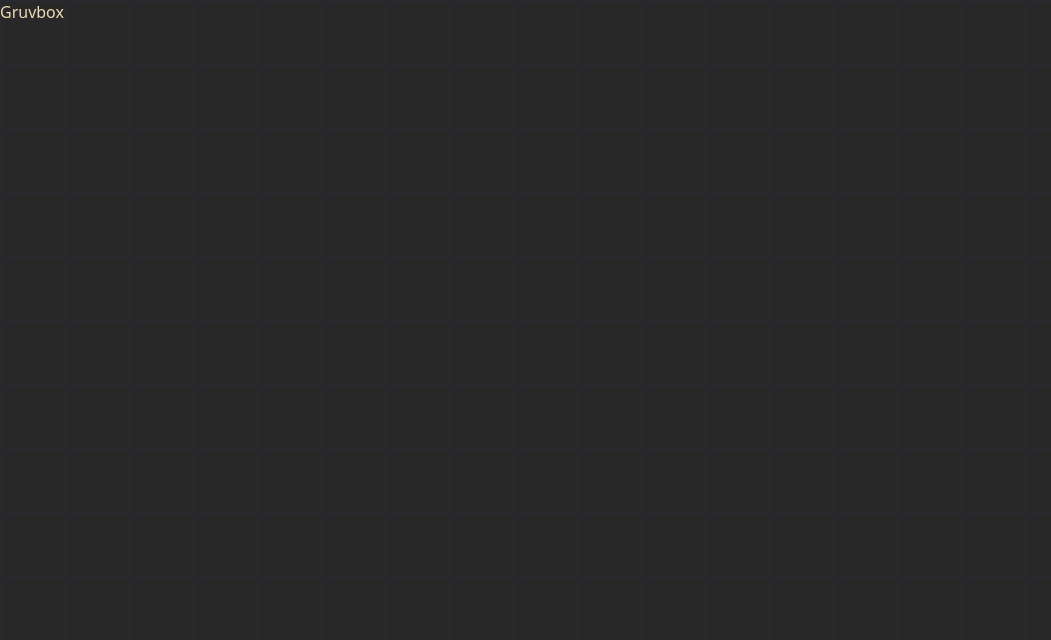
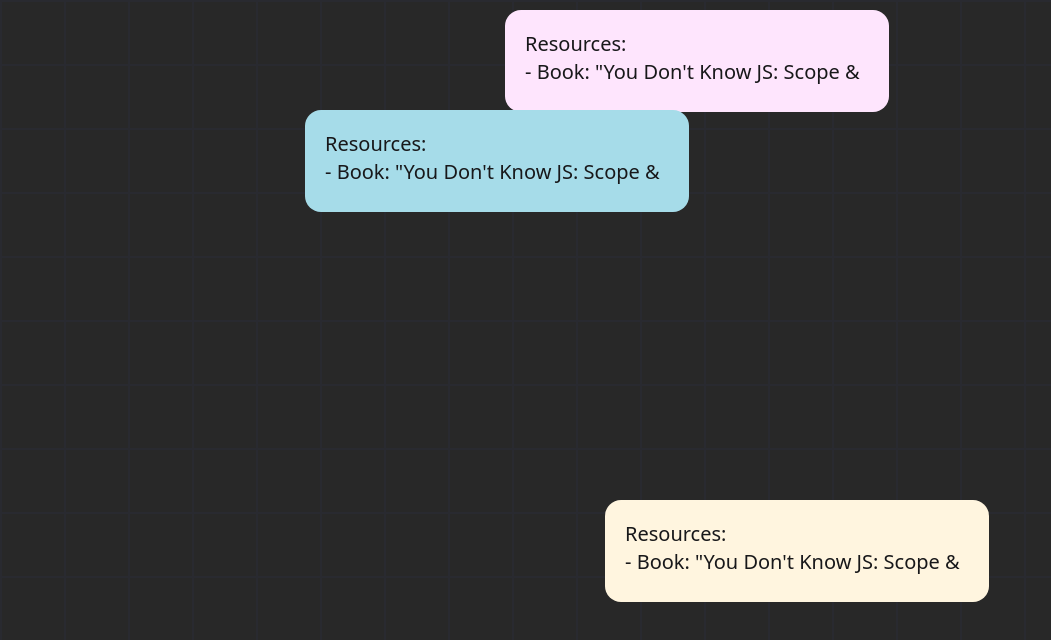
Before and after one commit to leanghok120/slippynotes, a React (Vite) app: page / in a window 1280 px wide. Shown: the top 640 px of the page, without its empty margins (0-1051 px from the left). Built offline with nearby package versions, Linux system fonts and the light colour scheme.

Commit message:
Add dummydata

```diff
--- /dev/null
+++ b/src/assets/dummydata.js
@@ -0,0 +1,41 @@
+export const dummydata = [
+  {
+    $id: 1,
+    body: JSON.stringify(
+      'Resources:\n- Book: "You Don\'t Know JS: Scope & Closures" by Kyle Simpson.\n\n- Online Course: "JavaScript Patterns" on Udemy.\n\n- Articles:\n"Understanding JavaScript Closures" on Medium.\n\n"Mastering JavaScript Modules" on Dev.to.',
+    ),
+    colors: JSON.stringify({
+      id: "color-purple",
+      colorHeader: "#FED0FD",
+      colorBody: "#FEE5FD",
+      colorText: "#18181A",
+    }),
+    position: JSON.stringify({ x: 505, y: 10 }),
+  },
+  {
+    $id: 2,
+    body: JSON.stringify(
+      'Resources:\n- Book: "You Don\'t Know JS: Scope & Closures" by Kyle Simpson.\n\n- Online Course: "JavaScript Patterns" on Udemy.\n\n- Articles:\n"Understanding JavaScript Closures" on Medium.\n\n"Mastering JavaScript Modules" on Dev.to.',
+    ),
+    colors: JSON.stringify({
+      id: "color-blue",
+      colorHeader: "#9BD1DE",
+      colorBody: "#A6DCE9",
+      colorText: "#18181A",
+    }),
+    position: JSON.stringify({ x: 305, y: 110 }),
+  },
+  {
+    $id: 3,
+    body: JSON.stringify(
+      'Resources:\n- Book: "You Don\'t Know JS: Scope & Closures" by Kyle Simpson.\n\n- Online Course: "JavaScript Patterns" on Udemy.\n\n- Articles:\n"Understanding JavaScript Closures" on Medium.\n\n"Mastering JavaScript Modules" on Dev.to.',
+    ),
+    colors: JSON.stringify({
+      id: "color-yellow",
+      colorHeader: "#FFEFBE",
+      colorBody: "#FFF5DF",
+      colorText: "#18181A",
+    }),
+    position: JSON.stringify({ x: 605, y: 500 }),
+  },
+];
--- /dev/null
+++ b/src/components/NoteCard.jsx
@@ -0,0 +1,29 @@
+import React from "react";
+
+function NoteCard({ note }) {
+  const body = JSON.parse(note.body);
+  const colors = JSON.parse(note.colors);
+  const postion = JSON.parse(note.position);
+
+  return (
+    <div
+      className="rounded-2xl p-5 w-96 absolute"
+      style={{
+        backgroundColor: colors.colorBody,
+        color: colors.colorText,
+        left: `${postion.x}px`,
+        top: `${postion.y}px`,
+      }}
+    >
+      <textarea
+        id="body"
+        name="body"
+        className="bg-inherit focus:outline-none resize-none text-xl w-full"
+      >
+        {body}
+      </textarea>
+    </div>
+  );
+}
+
+export default NoteCard;
--- a/src/components/Notes.jsx
+++ b/src/components/Notes.jsx
@@ -1,9 +1,13 @@
 import React from "react";
+import NoteCard from "./NoteCard";
+import { dummydata as notes } from "../assets/dummydata.js";
 
 function Notes() {
   return (
     <div className="h-full">
-      <h1>Gruvbox</h1>
+      {notes.map((note) => (
+        <NoteCard note={note} />
+      ))}
     </div>
   );
 }
```
